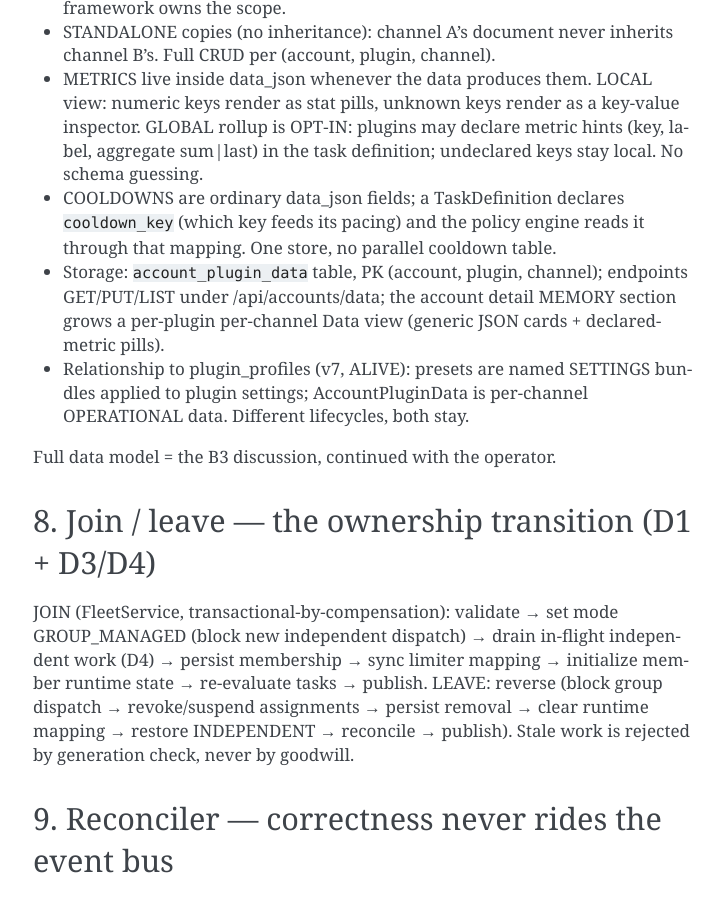
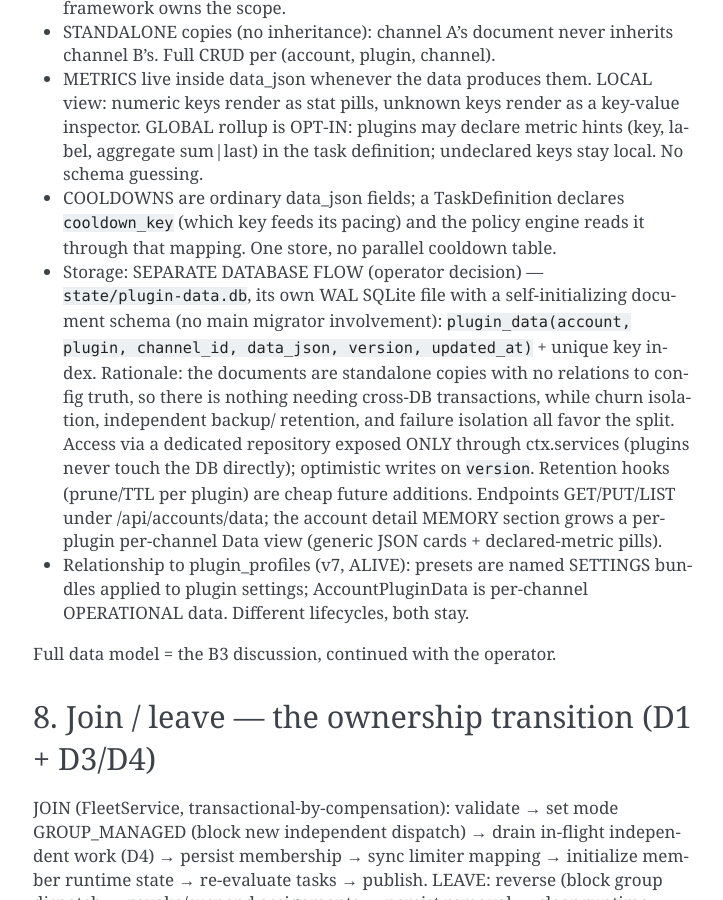
Before and after one commit to libosterelezent/LibzentSuite, a Sphinx documentation site: the page built from docs/design/fleet-orchestration-hub.md, in a window 1280 px wide and 900 px high, scrolled down 3976 px. Shown: the whole window, without its empty margins (387-1110 px from the left). Built offline with Sphinx 7.4.7, drawn with Linux system fonts in a browser that asks for light colours.

Commit message:
docs(design): B3 data store gets its own database flow
state/plugin-data.db — separate WAL SQLite file, self-initializing
document schema, optimistic version writes, access only via ctx.services.
Rationale: standalone documents have no cross-DB transaction needs, so
churn isolation, independent backup/retention, and failure isolation
are pure wins over mixing high-churn plugin JSON into libzent.db.

```diff
--- a/docs/design/fleet-orchestration-hub.md
+++ b/docs/design/fleet-orchestration-hub.md
@@ -141,10 +141,18 @@ effective cooldown AND its source.
 - COOLDOWNS are ordinary data_json fields; a TaskDefinition declares
   `cooldown_key` (which key feeds its pacing) and the policy engine
   reads it through that mapping. One store, no parallel cooldown table.
-- Storage: `account_plugin_data` table, PK (account, plugin, channel);
-  endpoints GET/PUT/LIST under /api/accounts/data; the account detail
-  MEMORY section grows a per-plugin per-channel Data view (generic
-  JSON cards + declared-metric pills).
+- Storage: SEPARATE DATABASE FLOW (operator decision) — `state/plugin-data.db`,
+  its own WAL SQLite file with a self-initializing document schema (no main
+  migrator involvement): `plugin_data(account, plugin, channel_id, data_json,
+  version, updated_at)` + unique key index. Rationale: the documents are
+  standalone copies with no relations to config truth, so there is nothing
+  needing cross-DB transactions, while churn isolation, independent backup/
+  retention, and failure isolation all favor the split. Access via a dedicated
+  repository exposed ONLY through ctx.services (plugins never touch the DB
+  directly); optimistic writes on `version`. Retention hooks (prune/TTL per
+  plugin) are cheap future additions. Endpoints GET/PUT/LIST under
+  /api/accounts/data; the account detail MEMORY section grows a per-plugin
+  per-channel Data view (generic JSON cards + declared-metric pills).
 - Relationship to plugin_profiles (v7, ALIVE): presets are named
   SETTINGS bundles applied to plugin settings; AccountPluginData is
   per-channel OPERATIONAL data. Different lifecycles, both stay.
```
